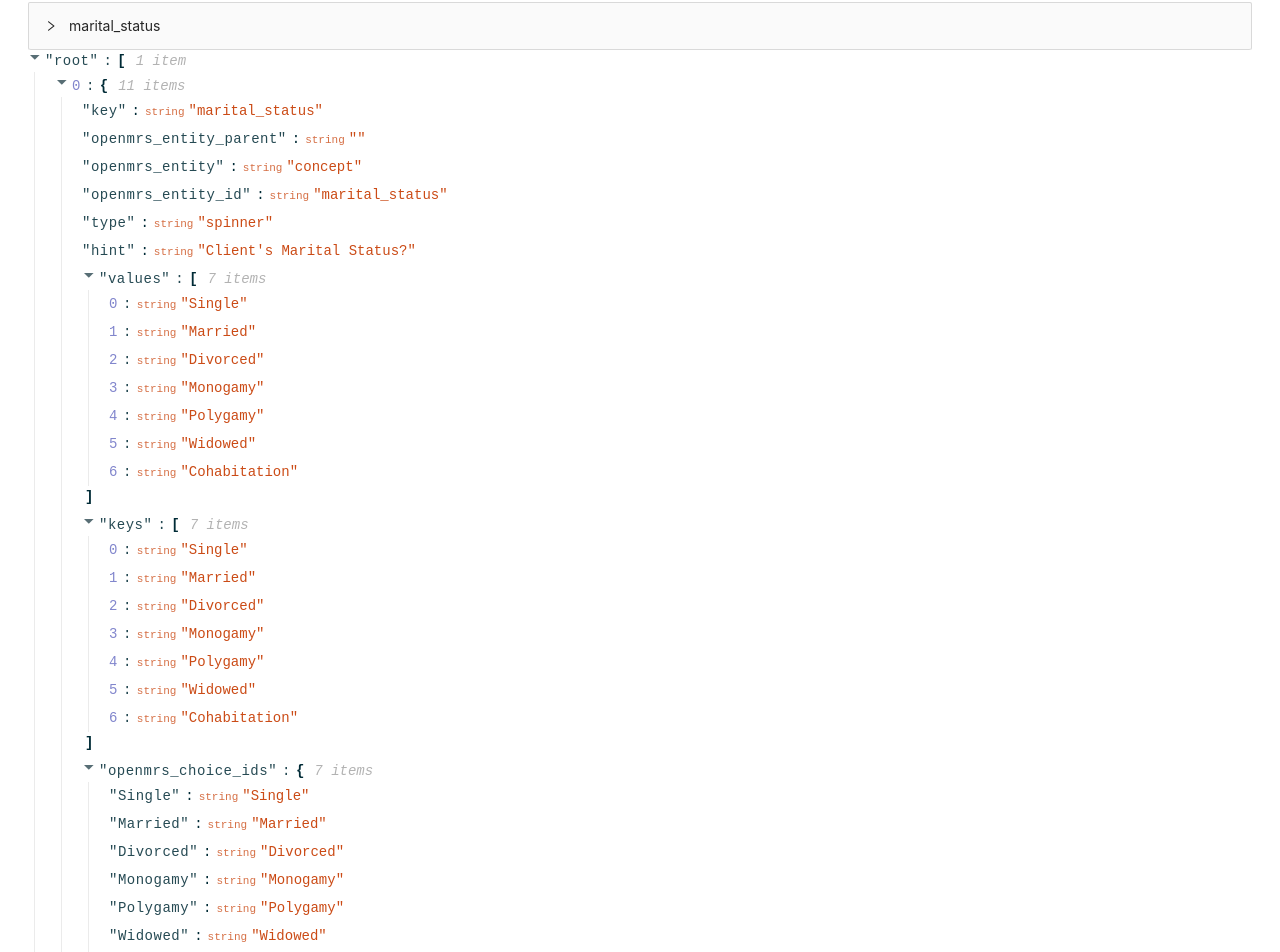
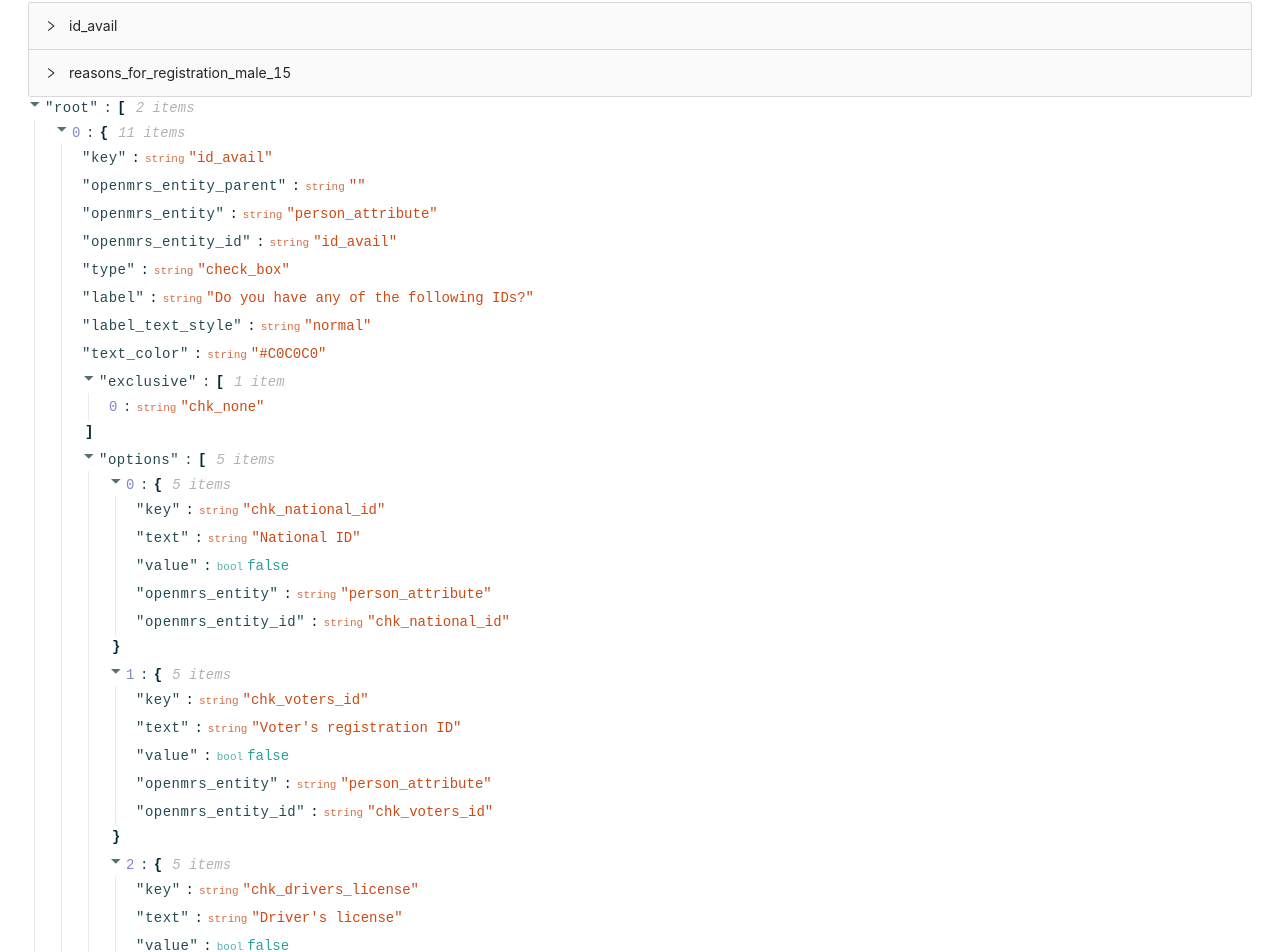
Before and after one commit to dev-billy/opensrp-native-form-builder, a React (Create React App) app: page / in a window 1280 px wide. Shown: the part 77-1029 px from the top of the page. Built offline with nearby package versions, Linux system fonts and the light colour scheme.

Commit message:
added support for checkbox and native radio

```diff
--- a/src/components/QuestionField.js
+++ b/src/components/QuestionField.js
@@ -20,6 +20,9 @@
 ) {
   if (valueEdited === "values") {
     questionsTranslated[index][valueEdited][valueAt] = value;
+  }
+  if (valueEdited === "options") {
+    questionsTranslated[index][valueEdited][valueAt]["text"] = value;
   }
 }
 function createDataPoint(question, index) {
@@ -73,12 +76,28 @@
       index: index,
     });
   }
+  if (question.type === "check_box" || question.type === "native_radio") {
+    dataPoint.push({
+      key: 6,
+      type: "Label",
+      currentValue: question.label,
+      valueEdited: "label",
+      index: index,
+    });
+    dataPoint.push({
+      key: 7,
+      type: "Select Options",
+      currentValue: [question.options],
+      valueEdited: "options",
+      index: index,
+    });
+  }
   return dataPoint;
 }
 const { Panel } = Collapse;
 const QuestionField = ({ questions, questionsTranslated, handleUpdate }) => {
   function handleChange(value, index, valueEdited, indexForMultiple) {
-    if (valueEdited !== "values") {
+    if (valueEdited !== "values" && valueEdited !== "options") {
       updateSingleValue(valueEdited, questionsTranslated, index, value);
     } else {
       updateMultipleValues(
@@ -108,7 +127,9 @@
             {Array.isArray(record.currentValue) ? (
               <ol>
                 {record.currentValue[0].map((item, id) => (
-                  <li key={id}>{item}</li>
+                  <li key={id}>
+                    {record.valueEdited === "values" ? item : item.text}
+                  </li>
                 ))}
               </ol>
             ) : (
@@ -127,19 +148,21 @@
           <>
             {Array.isArray(record.currentValue) ? (
               <ol>
-                {record.currentValue[0].map((item, id) => (
-                  <li key={id}>
-                    <Col span={5}>
+                {record.currentValue[0].map((item, itemId) => (
+                  <li key={itemId}>
+                    <Col span={12}>
                       <Input
                         type="text"
                         name={record.type}
-                        placeholder={item}
+                        placeholder={
+                          record.valueEdited === "values" ? item : item.text
+                        }
                         onChange={(e) =>
                           handleChange(
                             e.target.value,
                             record.index,
                             record.valueEdited,
-                            id
+                            itemId
                           )
                         }
                       />
--- a/src/pages/Home.js
+++ b/src/pages/Home.js
@@ -4,42 +4,144 @@
 
 const questions = [
   {
-    key: "marital_status",
+    key: "id_avail",
     openmrs_entity_parent: "",
-    openmrs_entity: "concept",
-    openmrs_entity_id: "marital_status",
-    type: "spinner",
-    hint: "Client's Marital Status?",
-    values: [
-      "Single",
-      "Married",
-      "Divorced",
-      "Monogamy",
-      "Polygamy",
-      "Widowed",
-      "Cohabitation",
+    openmrs_entity: "person_attribute",
+    openmrs_entity_id: "id_avail",
+    type: "check_box",
+    label: "Do you have any of the following IDs?",
+    label_text_style: "normal",
+    text_color: "#C0C0C0",
+    exclusive: ["chk_none"],
+    options: [
+      {
+        key: "chk_national_id",
+        text: "National ID",
+        value: false,
+        openmrs_entity: "person_attribute",
+        openmrs_entity_id: "chk_national_id",
+      },
+      {
+        key: "chk_voters_id",
+        text: "Voter's registration ID",
+        value: false,
+        openmrs_entity: "person_attribute",
+        openmrs_entity_id: "chk_voters_id",
+      },
+      {
+        key: "chk_drivers_license",
+        text: "Driver's license",
+        value: false,
+        openmrs_entity: "person_attribute",
+        openmrs_entity_id: "chk_drivers_license",
+      },
+      {
+        key: "chk_passport",
+        text: "Passport",
+        value: false,
+        openmrs_entity: "person_attribute",
+        openmrs_entity_id: "chk_passport",
+      },
+      {
+        key: "chk_none",
+        text: "None",
+        value: false,
+        openmrs_entity: "person_attribute",
+        openmrs_entity_id: "chk_none",
+      },
     ],
-    keys: [
-      "Single",
-      "Married",
-      "Divorced",
-      "Monogamy",
-      "Polygamy",
-      "Widowed",
-      "Cohabitation",
+    relevance: {
+      "rules-engine": {
+        "ex-rules": {
+          "rules-file": "all_clients_member_relevance.yml",
+        },
+      },
+    },
+  },
+  {
+    key: "reasons_for_registration_male_15",
+    openmrs_entity_parent: "",
+    openmrs_entity: "",
+    openmrs_entity_id: "",
+    type: "native_radio",
+    label: "Reasons for Registration",
+    label_text_style: "normal",
+    text_color: "#C0C0C0",
+    options: [
+      {
+        key: "hiv_aids_transmission",
+        text: "HIV/AIDs transmission",
+        value: false,
+        openmrs_entity: "concept",
+        openmrs_entity_id: "",
+      },
+      {
+        key: "sickle_cell_disease",
+        text: "Sickle cell disease",
+        value: false,
+        openmrs_entity: "concept",
+        openmrs_entity_id: "",
+      },
+      {
+        key: "heart_disease",
+        text: "Heart diseases",
+        value: false,
+        openmrs_entity: "concept",
+        openmrs_entity_id: "",
+      },
+      {
+        key: "diabetes",
+        text: "Diabetes",
+        value: false,
+        openmrs_entity: "concept",
+        openmrs_entity_id: "",
+      },
+      {
+        key: "cerebral_palsy",
+        text: "Cerebral palsy",
+        value: false,
+        openmrs_entity: "concept",
+        openmrs_entity_id: "",
+      },
+      {
+        key: "cancer",
+        text: "Cancer",
+        value: false,
+        openmrs_entity: "concept",
+        openmrs_entity_id: "",
+      },
+      {
+        key: "tuberculosis",
+        text: "Tuberculosis",
+        value: false,
+        openmrs_entity: "concept",
+        openmrs_entity_id: "",
+      },
+      {
+        key: "homosexual",
+        text: "Men who have sex with men",
+        value: false,
+        openmrs_entity: "concept",
+        openmrs_entity_id: "",
+      },
+      {
+        key: "gender_violence",
+        text: "Gender violence",
+        value: false,
+        openmrs_entity: "concept",
+        openmrs_entity_id: "",
+      },
+      {
+        key: "drug_abuse",
+        text: "Drug abuse",
+        value: false,
+        openmrs_entity: "concept",
+        openmrs_entity_id: "",
+      },
     ],
-    openmrs_choice_ids: {
-      Single: "Single",
-      Married: "Married",
-      Divorced: "Divorced",
-      Monogamy: "Monogamy",
-      Polygamy: "Polygamy",
-      Widowed: "Widowed",
-      Cohabitation: "Cohabitation",
-    },
     v_required: {
       value: "true",
-      err: "Please select one",
+      err: "Reason for registration is required",
     },
     relevance: {
       "rules-engine": {
```
